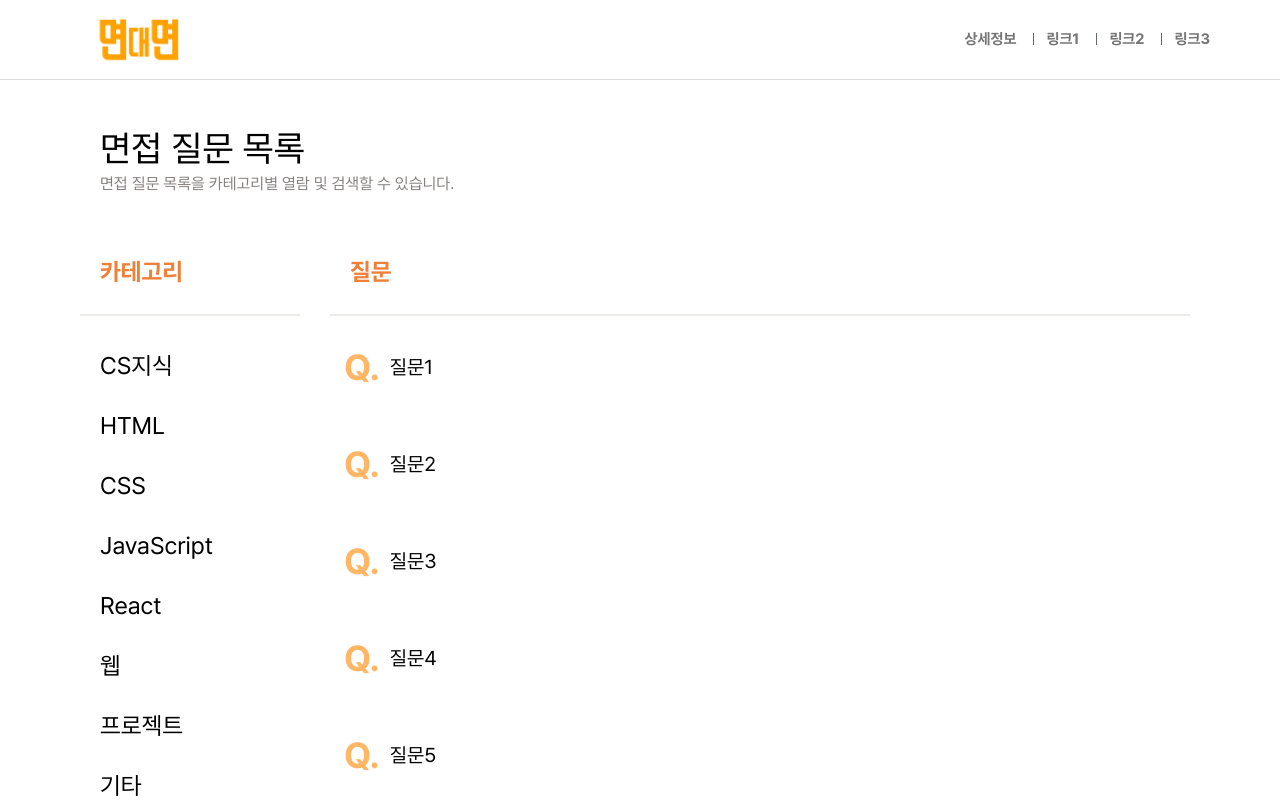
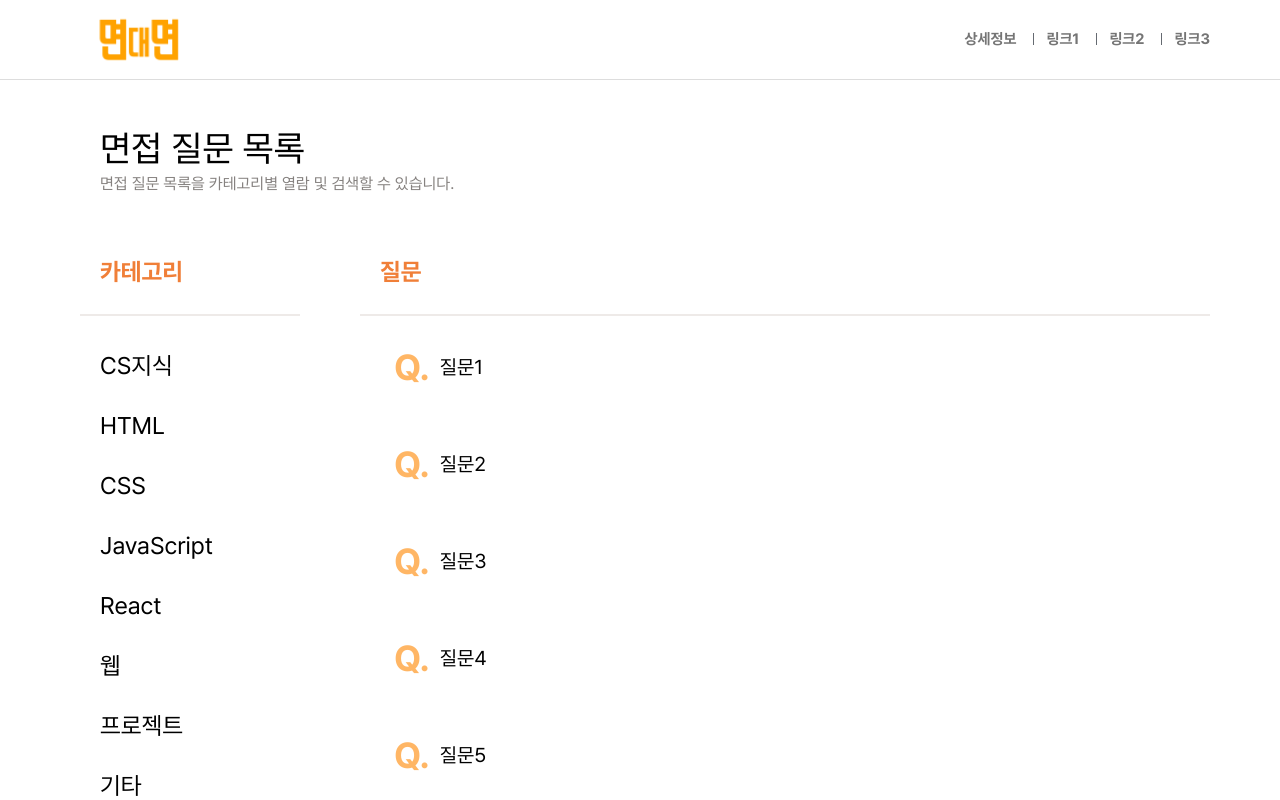
Before and after one commit to Jetty2020/random-interview, a Next.js app: page /list in a window 1280 px wide. Shown: the top 800 px of the page. Built offline with nearby package versions, Linux system fonts and the light colour scheme.

Commit message:
:lipstick: 카테고리와 질문 목록간 간격 변경

```diff
--- a/src/components/questionList/ListCategory.tsx
+++ b/src/components/questionList/ListCategory.tsx
@@ -32,6 +32,7 @@ const ListCategory = ({ selection, categoryClick }: ListCategoryProps) => {
 const Container = styled.div`
   max-width: ${pxToRem(220)};
   padding: ${pxToRem(10)};
+  margin-right: ${pxToRem(50)};
 `;
 
 export default React.memo(ListCategory);
--- a/src/components/questionList/ListQuestion.tsx
+++ b/src/components/questionList/ListQuestion.tsx
@@ -18,23 +18,27 @@ const ListQuestion = ({ selection }: ListQuestionProps) => {
   return (
     <Container>
       <TitleList>질문</TitleList>
-      <ul>
+      <List>
         {QUESTIONS.filter(({ category }) => categories.includes(category)).map(
           ({ question, answer }) => (
             <Question key={question} question={question} answer={answer} />
           ),
         )}
-      </ul>
+      </List>
     </Container>
   );
 };
 
 const Container = styled.div`
-  padding: ${pxToRem(10)} ${pxToRem(20)};
+  padding: ${pxToRem(10)} 0;
 
   & li:not(:last-of-type) {
     margin-bottom: ${pxToRem(30)};
   }
 `;
 
+const List = styled.ul`
+  padding: 0 ${pxToRem(20)};
+`;
+
 export default React.memo(ListQuestion);
```
